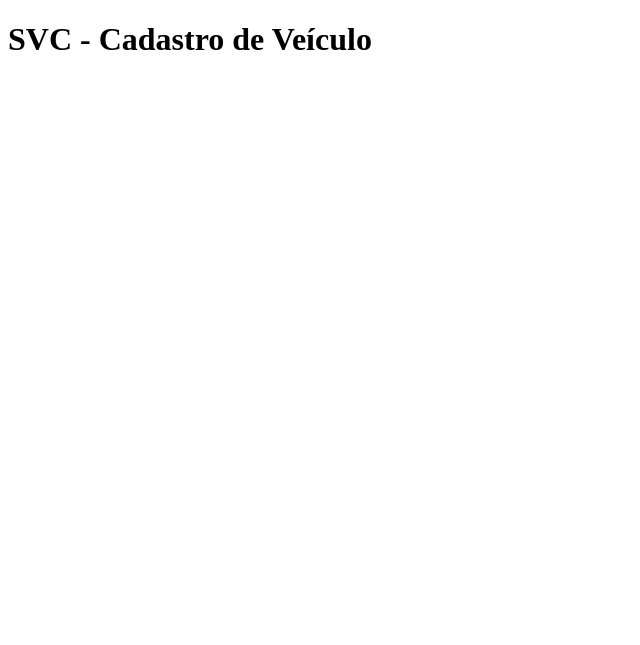
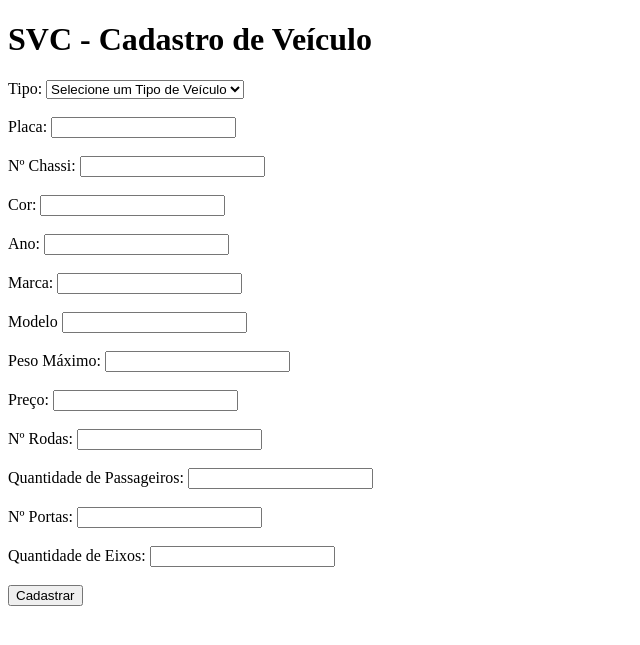
Before and after one commit to valentephd/iuripaizuma, a PHP site: page /views/cadastrar.php in a window 1280 px wide. Shown: the top 645 px of the page, without its empty margins (0-640 px from the left). Run offline with PHP 8.4, Linux system fonts and the light colour scheme.

Commit message:
Create controle and Form Cadastrar basic

```diff
--- a/RAIuri/views/cadastrar.php
+++ b/RAIuri/views/cadastrar.php
@@ -8,8 +8,54 @@
 </head>
 <body>
     <h1>SVC - Cadastro de Veículo</h1>
-    <form action="">
-        <!--    //TODO  -->
+    <form action="../controllers/cadastroController.php" method="post">
+        <span>Tipo: </span>
+        <select name="tipo">
+            <option value="">Selecione um Tipo de Veículo</option>
+            <option value="1">Carro</option>
+            <option value="2">Ônibus</option>
+            <option value="3">Caminhão</option>
+        </select>
+        <br><br>
+        <span>Placa: </span>
+        <input type="text" name="placa">
+        <br><br>
+        <span>Nº Chassi: </span>
+        <input type="text" name="numChassi">
+        <br><br>
+        <span>Cor: </span>
+        <input type="text" name="cor">
+        <br><br>
+        <span>Ano: </span>
+        <input type="text" name="ano">
+        <br><br>
+        <span>Marca: </span>
+        <input type="text" name="marca">
+        <br><br>
+        <span>Modelo</span>
+        <input type="text" name="modelo">
+        <br><br>
+        <span>Peso Máximo: </span>
+        <input type="text" name="pesoMaximo">
+        <br><br>
+        <span>Preço: </span>
+        <input type="text" name="preco">
+        <br><br>
+        <span>Nº Rodas: </span>
+        <input type="text" name="numRodas">
+        <!-- Específicos -->
+        <br><br>
+        <span>Quantidade de Passageiros: </span>
+        <input type="text" name="qtdPassageiros">
+        <br><br>
+        <span>Nº Portas: </span>
+        <input type="text" name="numPortas">
+        <br><br>
+        <span>Quantidade de Eixos: </span>
+        <input type="text" name="quantidadeEixo">
+        <br>
+        <br>
+        <input type="submit" value="Cadastrar">
     </form>
 </body>
 </html>
```
Also changed, not shown: RAIuri/controllers/cadastroController.php (added, +11 -0 lines).
